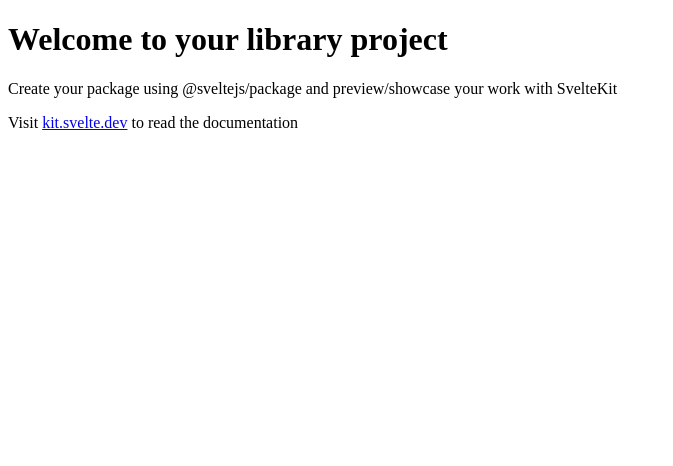
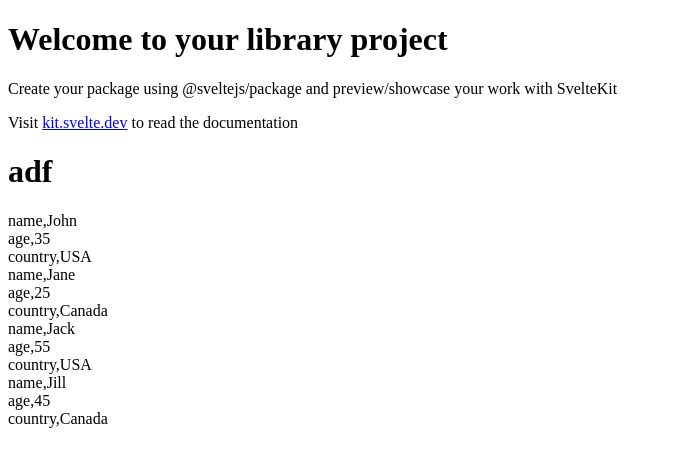
Before and after one commit to RADar-AZDelta/azd-radar-data-datatable, a SvelteKit app: page / in a window 1280 px wide. Shown: the top 466 px of the page, without its empty margins (0-673 px from the left). Built offline with nearby package versions, Linux system fonts and the light colour scheme.

Commit message:
Add basic classes, interfaces, and a tiny bit of test data
Signed-off-by: TheArcaneBrony <myrainbowdash949@gmail.com>

```diff
--- /dev/null
+++ b/src/lib/classes/ColumnMetadata.ts
@@ -0,0 +1,4 @@
+export class ColumnMetadata {
+    public name!: string;
+    public type!: string;
+}
--- /dev/null
+++ b/src/lib/components/DataTableDataView.svelte
@@ -0,0 +1,20 @@
+<script lang="ts">
+    import {ColumnMetadata} from "../classes/ColumnMetadata";
+
+    export let data;
+
+
+
+    export let columns: ColumnMetadata
+</script>
+<h1>adf</h1>
+
+{#each data as row}
+    <div class="row">
+        {#each row as cell}
+            <div class="cell">
+                {cell}
+            </div>
+        {/each}
+    </div>
+{/each}
--- a/src/lib/index.ts
+++ b/src/lib/index.ts
@@ -1,2 +1,2 @@
 // Reexport your entry components here
-export { default as DataTable } from './components/DataTable.svelte';
+export { default as DataTable } from './components/DataTableDataView.svelte';
--- /dev/null
+++ b/src/lib/interfaces/IFilter.ts
@@ -0,0 +1,3 @@
+export interface IFilter {
+    apply: (value: never[]) => never[]
+}
--- /dev/null
+++ b/src/lib/interfaces/ISort.ts
@@ -0,0 +1,3 @@
+export interface ISort {
+    apply: (value: never[]) => never[];
+}
--- a/src/routes/+page.svelte
+++ b/src/routes/+page.svelte
@@ -1,3 +1,15 @@
+<script lang="ts">
+    import DataTableDataView from "$lib/components/DataTableDataView.svelte";
+    export var data: [string, any][][]; data = [
+        Object.entries({ name: "John", age: 35, country: "USA" }),
+        Object.entries({ name: "Jane", age: 25, country: "Canada" }),
+        Object.entries({ name: "Jack", age: 55, country: "USA" }),
+        Object.entries({ name: "Jill", age: 45, country: "Canada"}),
+    ];
+    console.log(data)
+</script>
 <h1>Welcome to your library project</h1>
 <p>Create your package using @sveltejs/package and preview/showcase your work with SvelteKit</p>
 <p>Visit <a href="https://kit.svelte.dev">kit.svelte.dev</a> to read the documentation</p>
+
+<DataTableDataView bind:data />
--- a/svelte.config.js
+++ b/svelte.config.js
@@ -6,7 +6,9 @@ const config = {
 	// Consult https://kit.svelte.dev/docs/integrations#preprocessors
 	// for more information about preprocessors
 	preprocess: vitePreprocess(),
-
+	compilerOptions: {
+		generate: 'dom',
+	},
 	kit: {
 		adapter: adapter()
 	}
```
